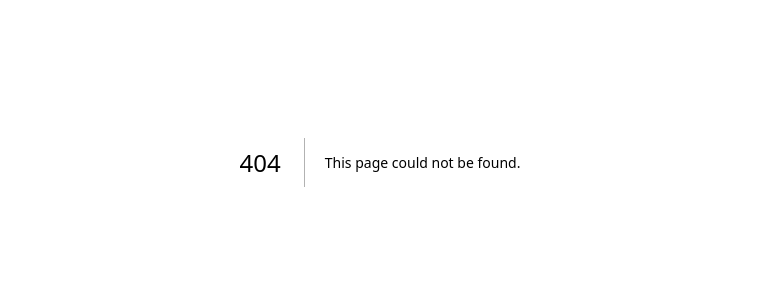
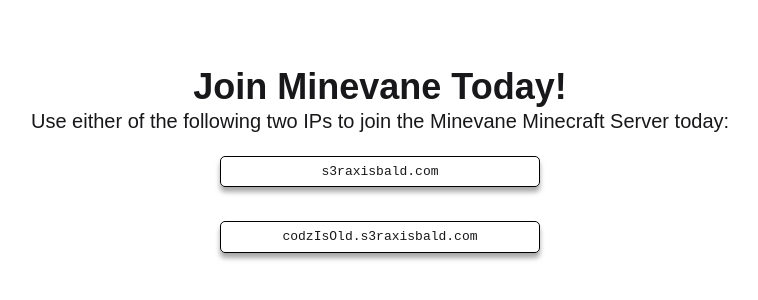
Before and after one commit to MM4096/s3rax-is-bald, a Next.js app: page /join in a window 1280 px wide. Before the commit this address had no page. Shown: the part 238-538 px from the top of the page, without its empty margins (260-1018 px from the left). Built offline with nearby package versions, Linux system fonts and the light colour scheme.

Commit message:
finished main page

```diff
--- a/app/globals.css
+++ b/app/globals.css
@@ -5,12 +5,12 @@
 }
 
 @theme inline {
-  --font-sans: var(--font-geist-sans);
-  --font-mono: var(--font-geist-mono);
+	--font-sans: var(--font-geist-sans);
+	--font-mono: var(--font-geist-mono);
 }
 
 body {
-  font-family: Arial, Helvetica, sans-serif;
+	font-family: Arial, Helvetica, sans-serif;
 }
 
 h1 {
@@ -36,11 +36,14 @@ h3 {
 	@apply rounded-full;
 
 	gap: 7px;
-	padding: 5px 2px 5px 10px;
+	padding: 5px 7px 5px 10px;
 
 	border: 1px solid black;
+	transition: background-color 0.2s ease-in-out;
 
-	transition: background-color 0.2s ease-in-out;
+	span {
+		flex-grow: 1;
+	}
 
 	svg {
 		/*border: 1px solid black !important;*/
@@ -50,10 +53,22 @@ h3 {
 		background-color: white;
 		min-height: 20px;
 		min-width: 20px;
-	};
+	}
 }
 
 .btn-special:hover {
 	cursor: pointer;
 	background-color: #00a700;
 }
+
+.join-ip {
+	text-align: center;
+	font-family: monospace;
+	width: 100%;
+	padding: 5px;
+	margin: 5px;
+	border-radius: 5px;
+	border: 1px solid black;
+	box-shadow: 0 5px 5px darkgray;
+
+}
--- /dev/null
+++ b/app/join/components/join-ip.tsx
@@ -0,0 +1,10 @@
+"use client";
+
+export function JoinIp({ip}: {
+	ip: string,
+}) {
+	return (<input className="join-ip" value={ip} disabled={false} readOnly={true} onClick={(e) => {
+		(e.target as HTMLInputElement).select()
+		navigator.clipboard.writeText(ip).then()
+	}}/>)
+}
--- /dev/null
+++ b/app/join/page.tsx
@@ -0,0 +1,15 @@
+import {JoinIp} from "@/app/join/components/join-ip";
+
+export default function JoinPage() {
+	return (<>
+		<h1>Join Minevane Today!</h1>
+		<h3>Use either of the following two IPs to join the Minevane Minecraft Server today:</h3>
+		<div className="mb-4"/>
+
+		<div className="flex flex-col items-center justify-center w-1/4">
+			<JoinIp ip="s3raxisbald.com"/>
+			<br/>
+			<JoinIp ip="codzIsOld.s3raxisbald.com"/>
+		</div>
+	</>);
+}
--- a/app/page.tsx
+++ b/app/page.tsx
@@ -9,7 +9,13 @@ export default function Home() {
 			<SkinRender/>
 			<h3>A website dedicated to our favorite bald-headed co-owner of Minevane</h3>
 			<div className="mb-4"/>
-			<Link href="/quotes" className="btn-special">See what others say about s3rax <BiRightArrow/></Link>
+			<div className="flex flex-col gap-2 items-center justify-center w-1/3">
+				<Link href="/quotes" className="btn-special w-full"><span>See what others say about s3rax</span> <BiRightArrow/></Link>
+				<Link href="/s3rax-the-bald" className="btn-special w-full"><span>Read an amazing poem by
+					TheRealBigBeard</span> <BiRightArrow/></Link>
+				<Link href="/join" className="btn-special w-full"><span>Join Minevane today!</span> <BiRightArrow/></Link>
+			</div>
+
 		</>
 	);
 }
```
